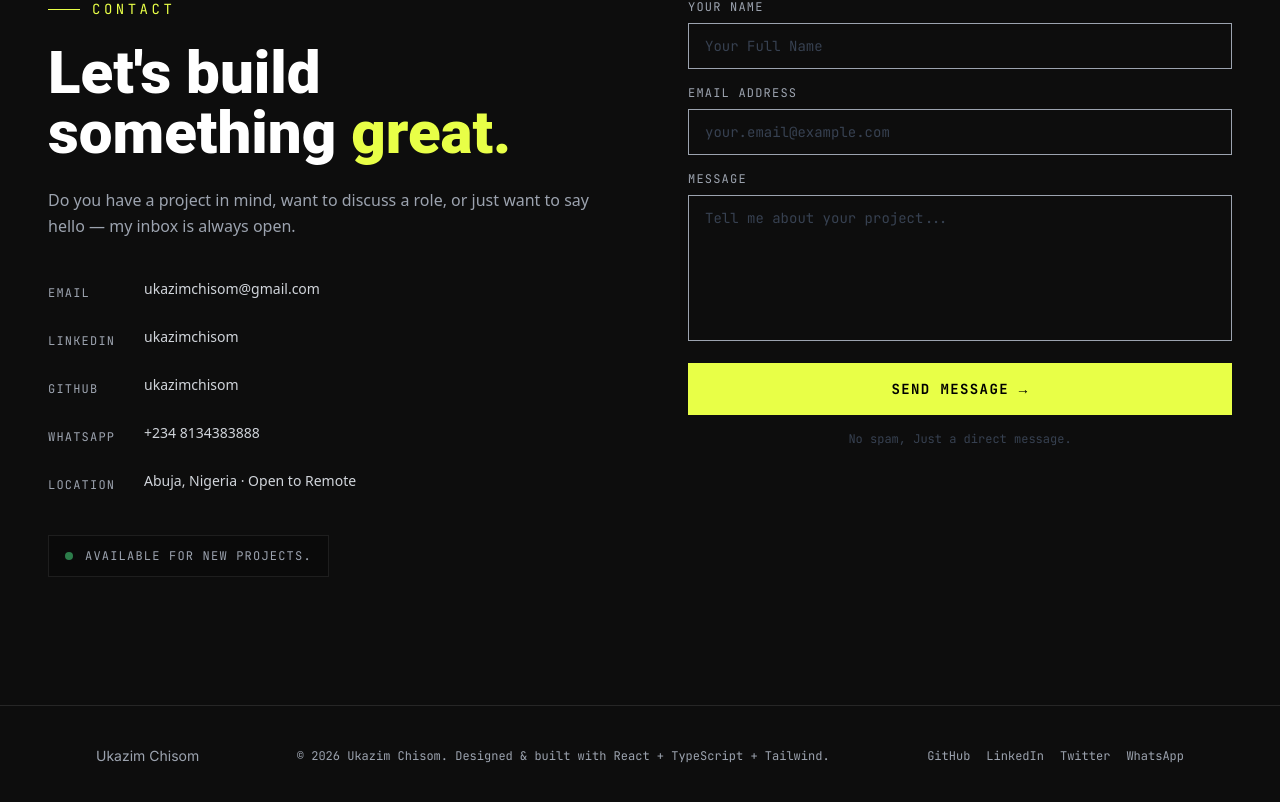
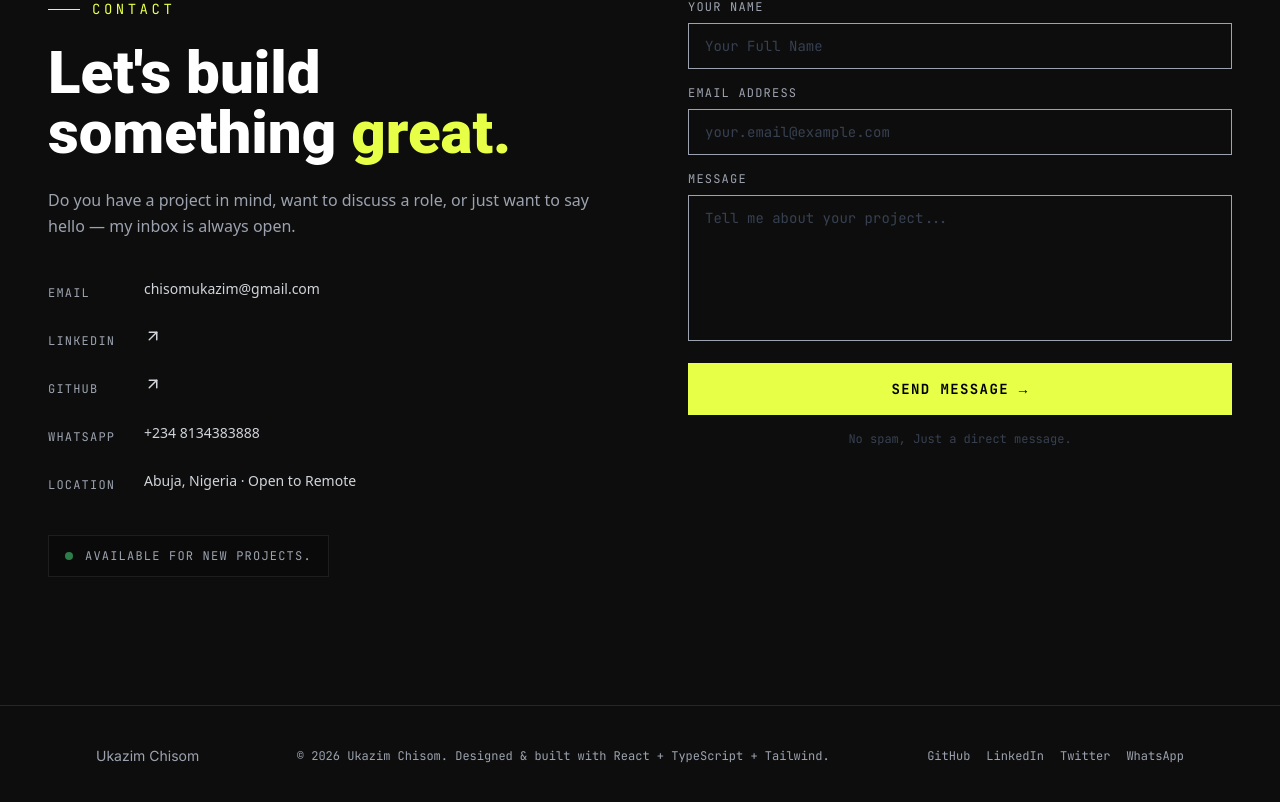
Before and after one commit to ukazimchisom/my-portfolio-website, a React (Vite) app: page / in a window 1280 px wide. Shown: the part 5008-5810 px from the top of the page. Built offline with nearby package versions, Linux system fonts and the light colour scheme.

Commit message:
feat: replace social profile text with ArrowUpRight icons

```diff
--- a/package.json
+++ b/package.json
@@ -11,6 +11,7 @@
   },
   "dependencies": {
     "@emailjs/browser": "^4.4.1",
+    "lucide-react": "^1.61.0",
     "react": "^19.2.0",
     "react-dom": "^19.2.0",
     "react-hot-toast": "^2.6.0",
--- a/src/components/Contact.tsx
+++ b/src/components/Contact.tsx
@@ -1,6 +1,7 @@
 import { useState } from "react";
 import emailjs from "@emailjs/browser";
 import toast, { Toaster } from "react-hot-toast";
+import { ArrowUpRight } from "lucide-react";
 
 export default function Contact() {
   const [form, setForm] = useState({ name: "", email: "", message: "" });
@@ -66,17 +67,27 @@ export default function Contact() {
                 {[
                   {
                     label: "Email",
-                    value: "ukazimchisom@gmail.com",
-                    href: "mailto:ukazimchisom@gmail.com",
+                    value: "chisomukazim@gmail.com",
+                    href: "mailto:chisomukazim@gmail.com",
                   },
                   {
                     label: "LinkedIn",
-                    value: "ukazimchisom",
-                    href: "https://linkedin.com/in/ukazimchisom",
+                    value: (
+                      <ArrowUpRight
+                        size={18}
+                        className="transition-transform duration-200 group-hover:-translate-y-1 group-hover:translate-x-1"
+                      />
+                    ),
+                    href: "https://www.linkedin.com/in/chisom-ukazim/",
                   },
                   {
                     label: "GitHub",
-                    value: "ukazimchisom",
+                    value: (
+                      <ArrowUpRight
+                        size={18}
+                        className="transition-transform duration-200 group-hover:-translate-y-1 group-hover:translate-x-1"
+                      />
+                    ),
                     href: "https://github.com/ukazimchisom",
                   },
 
```
Also changed, not shown: 1 other file (tests, documents, lock files or other folders).
